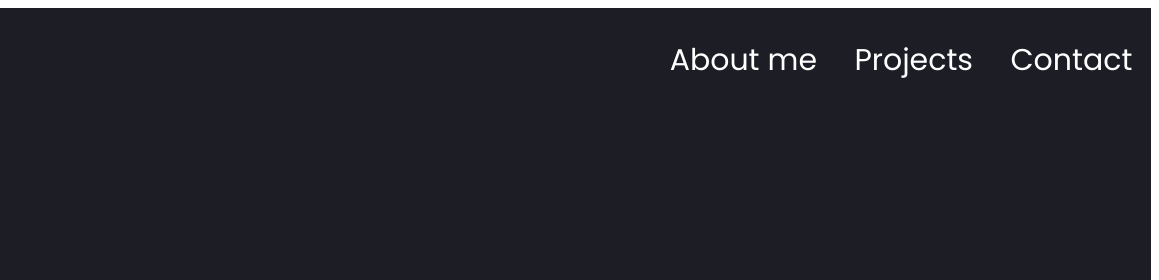
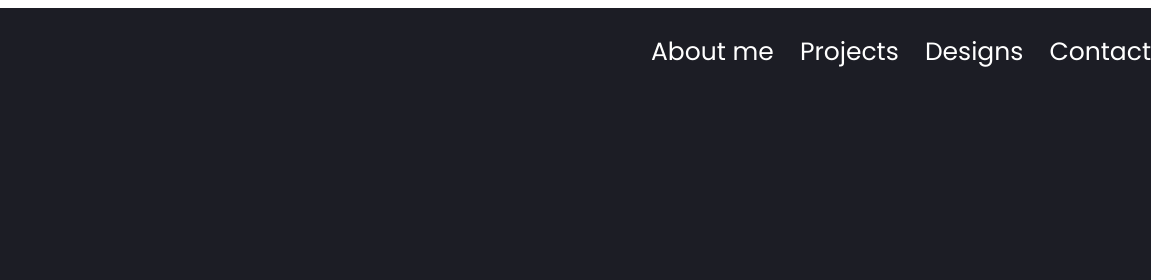
Before and after one commit to cfshirtz/cs-responsive-portfolio, a plain HTML site: page index.html in a window 1280 px wide. Shown: the top 280 px of the page, 121-1280 px from the left. Drawn offline with Linux system fonts and the light colour scheme.

Commit message:
Add files via upload

```diff
--- a/index.html
+++ b/index.html
@@ -7,19 +7,26 @@
 <link href="https://fonts.googleapis.com/css2?family=Poppins:wght@400;500;600&display=swap" rel="stylesheet">
 <script src="https://kit.fontawesome.com/4dd4a6e4cf.js" crossorigin="anonymous"></script>
     <title>Cruz's Portfolio</title>
-    <meta charset="UTF-8" />
+    <meta charset="UTF-8"/>
     </head>
     <body>
         <section class="hero">
             <nav>
                 <img class="logo" src="myLogoWhite.png" alt="my logo"/>
+
+                <!--nav list-->
+
               <ul id="nav-list">
                   <li><a href="#about-me">About me</a></li>
                   <li><a href="#projects">Projects</a></li>
+                  <li><a href="#design">Designs</a></li>
                   <li><a href="#contact-me">Contact</a></li>
                 </ul>
+
+                <!--hamburger button-->
                 <button class="hamburger" id="hamburger">
                   <i class="fas fa-bars"></i>
+                </button>
               </nav>
               <div class="hero-area">
                 <div class="hero-text">
@@ -83,7 +90,7 @@
           <h2>Design</h2>
             <div class="project-container">
               <div class="project-card">
-                  <img class="project-image" src="Vinylcover.png" alt="album cover art"/>
+                  <img class="project-image" src="VinylCover.png" alt="album cover art"/>
                   <h3>Fan-made "Remastered" Vinyl Album Cover</h3>
                   <p class="subtext">Re-produced using the pen tool and gradient mesh tool in Adobe Illustrator.</p>
                   <hr/>
--- a/main.js
+++ b/main.js
@@ -1,8 +1,8 @@
 const hamburgerButton = document.getElementById('hamburger')
-const navList = document.getElementById('nav-list)')
+const navList = document.getElementById('nav-list')
 
 function toggleButton() {
-  navList.classList.toggle('show')
+    navList.classList.toggle('show')
 }
 
 hamburgerButton.addEventListener('click', toggleButton)
--- a/styles.css
+++ b/styles.css
@@ -30,17 +30,24 @@ ul {
   display: flex;
   list-style-type: none;
   width: 500px;
-  justify-content: space-around;
-  font-size: 30px;
+  justify-content: space-between;
+  font-size: 25px;
 }
 
 /*ul.show {
   display: block;
 }*/
 
+/*li+li::before {
+  width: 200px;
+  text-decoration: none;
+  content: ">";
+}*/
+
 li {
-  /* width: 200px; */
   text-decoration: none;
+  display:flex;
+  justify-content: space-evenly;
 }
 
 h1 {
@@ -97,6 +104,7 @@ p {
 
 .button:hover {
   background-color: #ef744b;
+  cursor:pointer;
 }
 
 .button:active {
```
